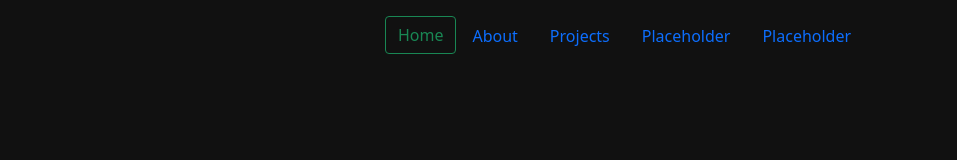
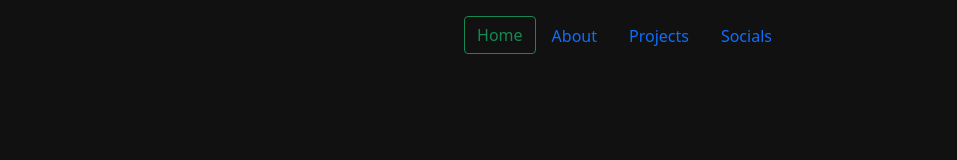
Before and after one commit to TurtleHelm/turtlehelm.github.io, a plain HTML site: page pages/projects.html in a window 1280 px wide. Shown: the top 160 px of the page, without its empty margins (14-971 px from the left). Drawn offline with nearby package versions, Linux system fonts and the light colour scheme.

Commit message:
Update projects.html

```diff
--- a/pages/projects.html
+++ b/pages/projects.html
@@ -26,8 +26,7 @@
         <li class="nav-item"><button onclick="window.location.href='https://turtlehelm.github.io/'" class="btn btn-outline-success">Home</button></li>
         <li class="nav-item"><a href="https://turtlehelm.github.io/pages/about" class="nav-link">About</a></li>
         <li class="nav-item"><a href="https://turtlehelm.github.io/pages/projects" class="nav-link">Projects</a></li>
-        <li class="nav-item"><a href="#" class="nav-link">Placeholder</a></li>
-        <li class="nav-item"><a href="#" class="nav-link">Placeholder</a></li>
+        <li class="nav-item"><a href="#" class="nav-link">Socials</a></li>
       </ul>
     </header>
 
```
